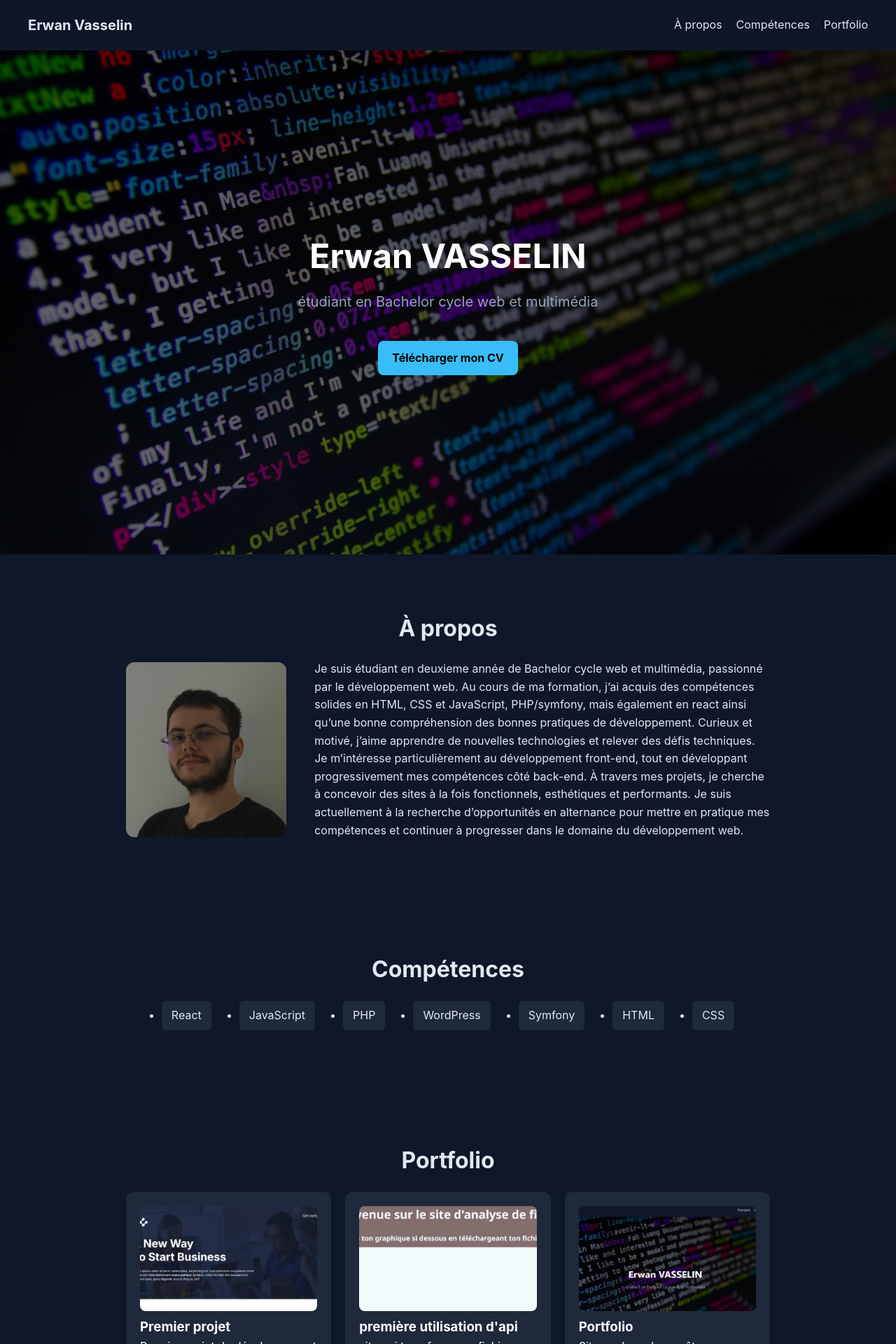
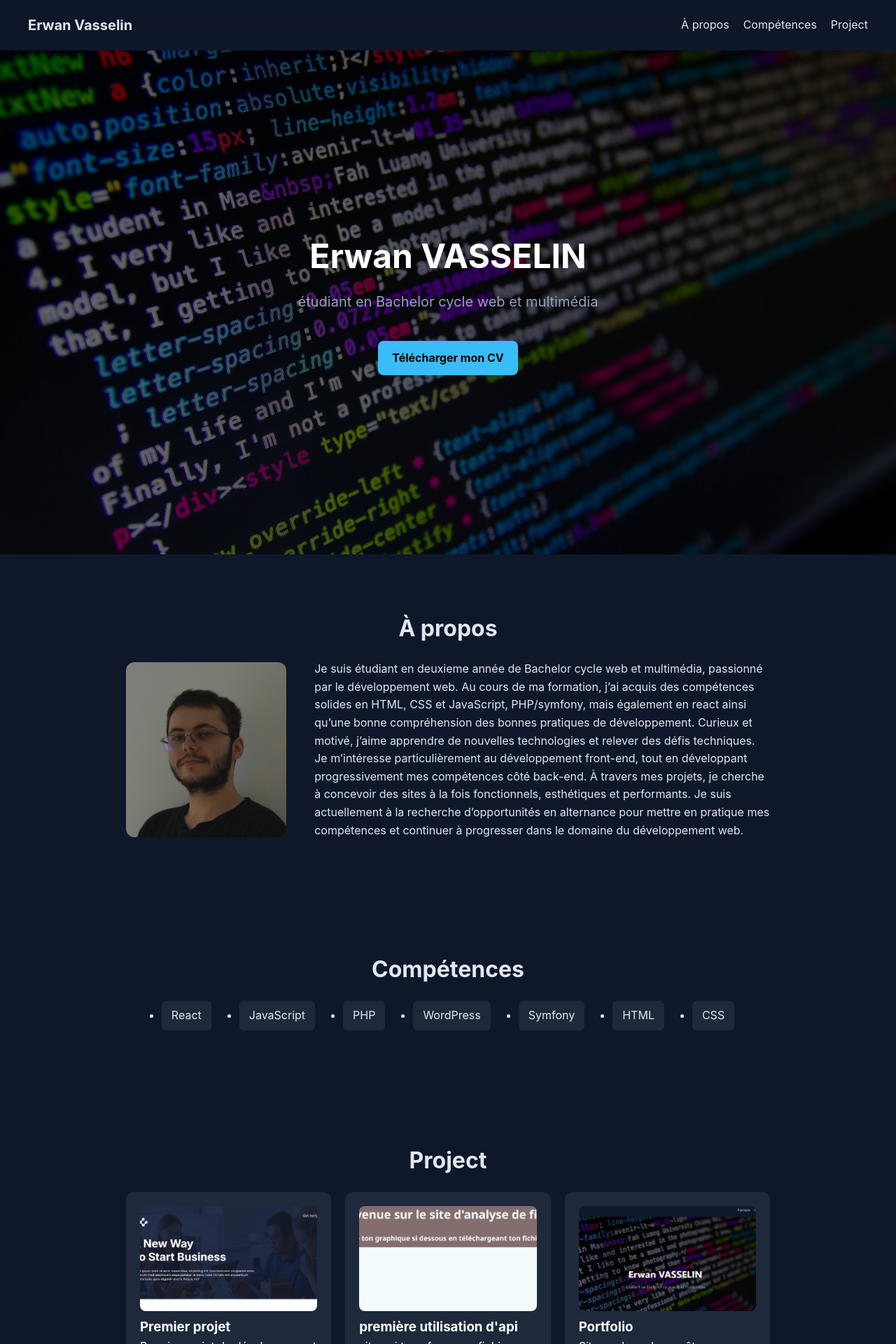
Before and after one commit to Erwan-V/portfolio, a React (Vite) app: page / in a window 1280 px wide. Shown: the top 1920 px of the page at 70% size. Built offline with nearby package versions, Linux system fonts and the light colour scheme.

Commit message:
rename to project

```diff
--- a/src/components/Navbar.jsx
+++ b/src/components/Navbar.jsx
@@ -5,7 +5,7 @@ export default function Navbar() {
       <ul>
         <li><a href="#about">À propos</a></li>
         <li><a href="#skills">Compétences</a></li>
-        <li><a href="#portfolio">Portfolio</a></li>
+        <li><a href="#portfolio">Project</a></li>
       </ul>
     </nav>
   );
--- a/src/components/Portfolio.jsx
+++ b/src/components/Portfolio.jsx
@@ -3,7 +3,7 @@ import { projects } from "../data/projects";
 export default function Portfolio() {
   return (
     <section id="portfolio">
-      <h2>Portfolio</h2>
+      <h2>Project</h2>
 
       <div className="projects">
         {projects.map((project, index) => (
```
